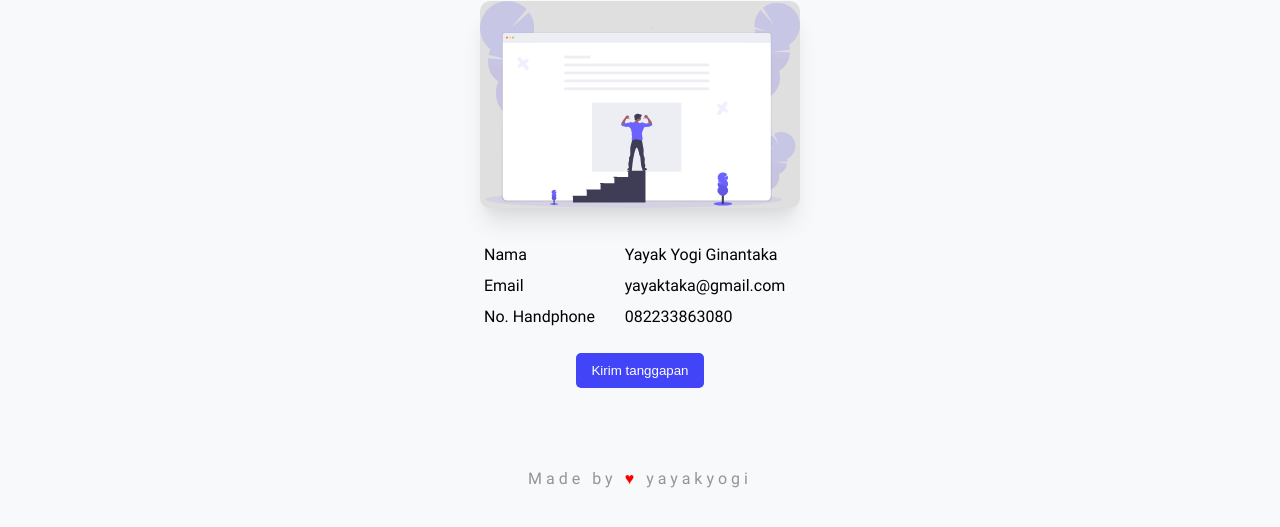
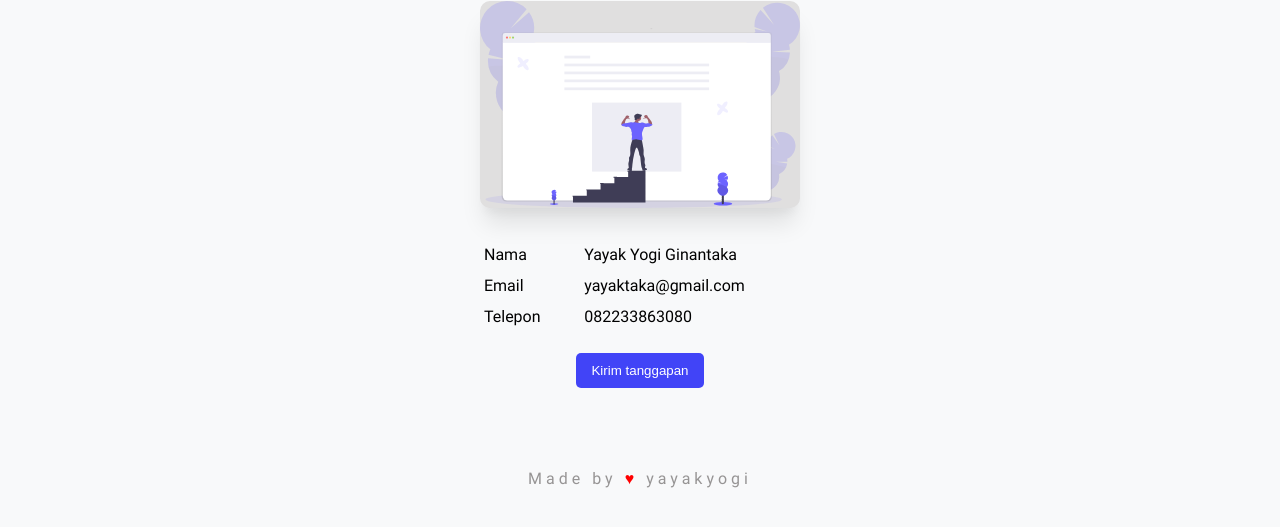
Before and after one commit to yayakyogi/desain-web-portofolio, a plain HTML site: page contact.html in a window 1280 px wide. Shown: the part 147-674 px from the top of the page. Drawn offline with Linux system fonts and the light colour scheme.

Commit message:
Ubah kontak

```diff
--- a/contact.html
+++ b/contact.html
@@ -43,7 +43,7 @@
                     <td>yayaktaka@gmail.com</td>
                 </tr>
                 <tr>
-                    <td>No. Handphone</td>
+                    <td>Telepon</td>
                     <td>082233863080</td>
                 </tr>
             </table>
```
